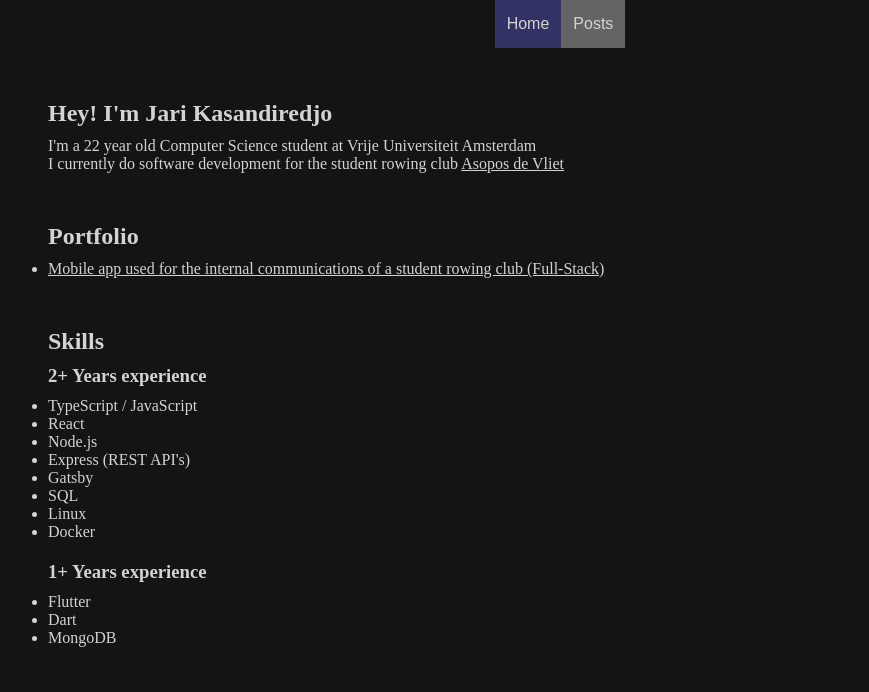
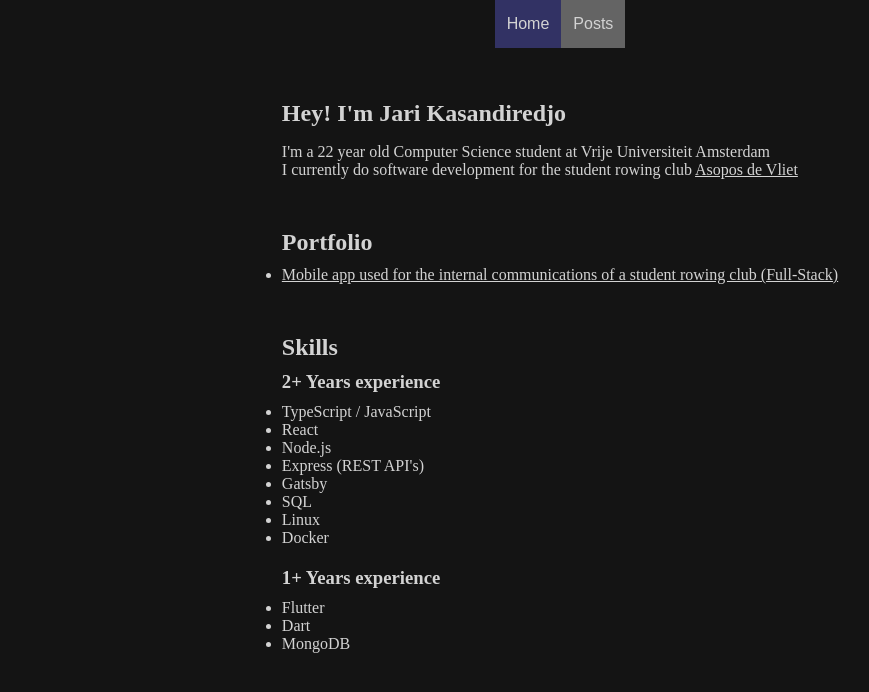
Before and after one commit to sw1jari/jarinoah.com, a Next.js app: page / in a window 1280 px wide. Shown: the top 692 px of the page, without its empty margins (80-949 px from the left). Built offline with nearby package versions, Linux system fonts and the light colour scheme.

Commit message:
fix centering

```diff
--- a/components/Body.tsx
+++ b/components/Body.tsx
@@ -4,7 +4,9 @@ import styles from '../styles/Body.module.css'
 function Body({ children }: { children: ReactNode } ): JSX.Element {
   return (
     <div className={styles.body}>
-      {children}
+      <div className={styles.children}>
+        {children}
+      </div>
     </div>
   )
 }
--- a/styles/Body.module.css
+++ b/styles/Body.module.css
@@ -6,3 +6,7 @@
   justify-content: center;
   flex-direction: column;
 }
+
+.children {
+  margin: 0px auto;
+}
--- a/styles/globals.css
+++ b/styles/globals.css
@@ -3,7 +3,7 @@ body {
   background-color: rgb(20, 20, 20);
 }
 
-ul, h1, h2, h3, p {
+ul, h1, h2, h3 {
   margin: 0px;
   padding: 0px;
 }
```
Also changed, not shown: _posts/how-to-create-a-REST-API-with-Python-and-Flask.md (+1 -1 lines).
